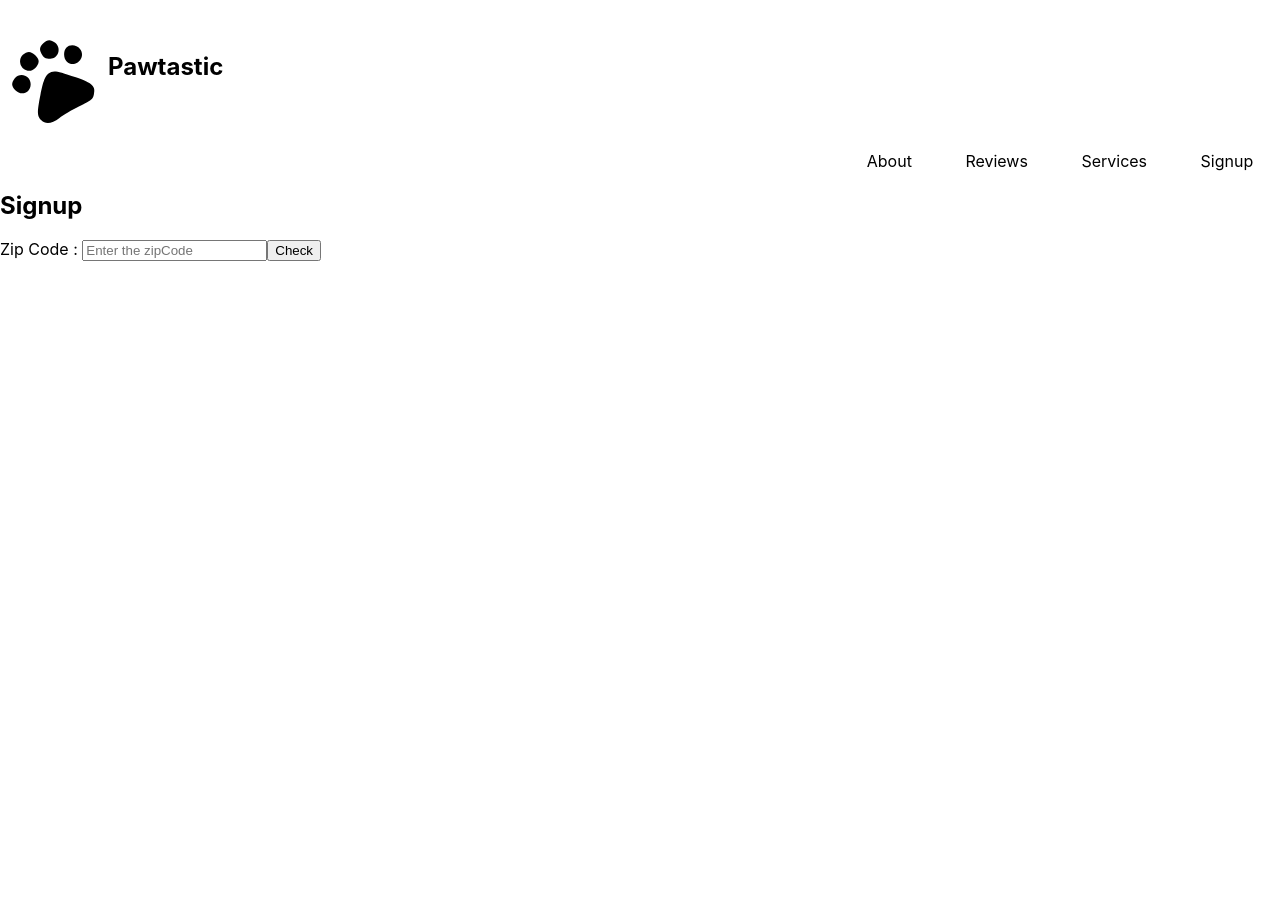
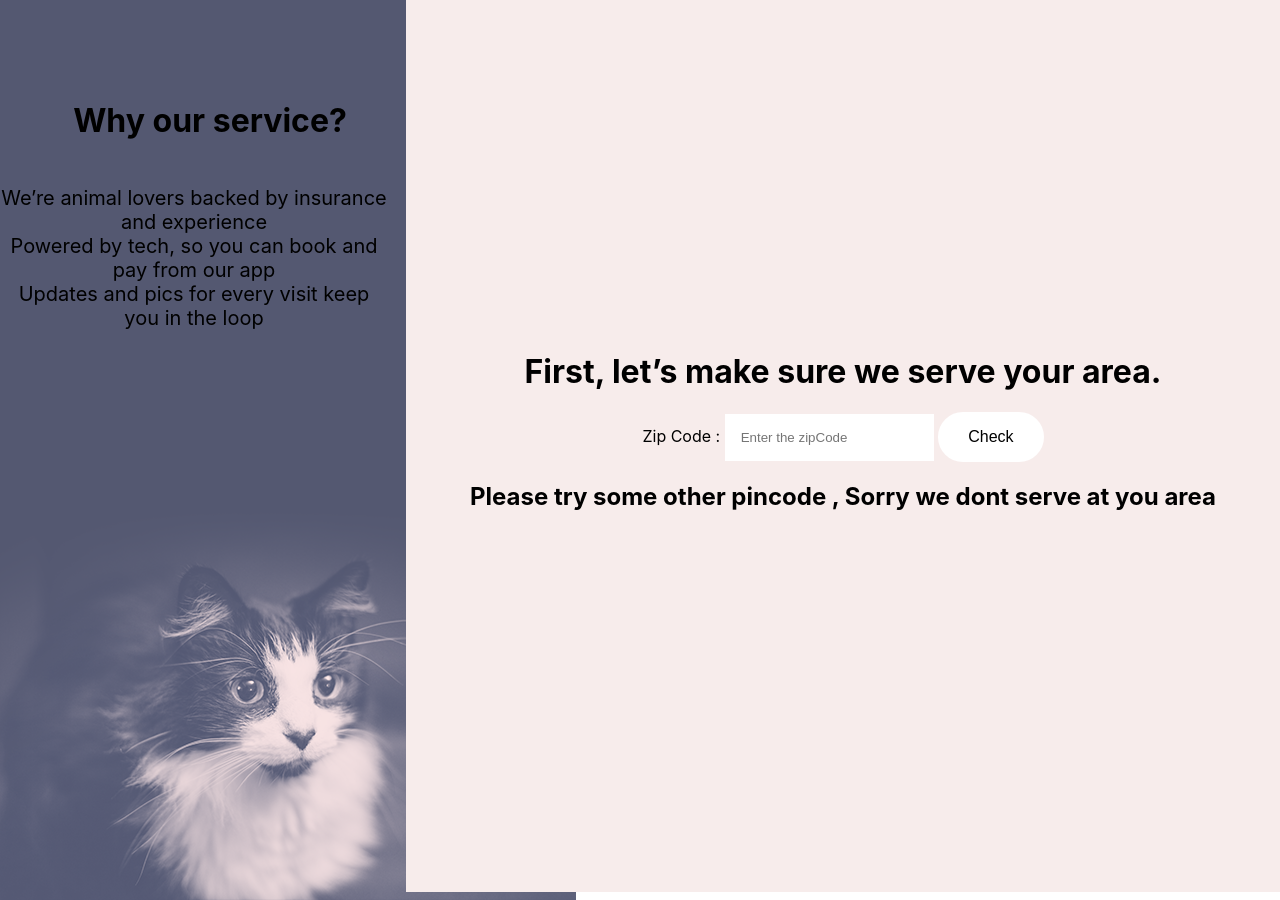
Before and after one commit to AagmanSuri/Pawtastic, a React (Create React App) app: page /Signup in a window 1280 px wide. Before the commit the page ends 800 px from the top, so only its background shows below. Built offline with nearby package versions, Linux system fonts and the light colour scheme.

Commit message:
Signup page created

```diff
--- a/src/App.js
+++ b/src/App.js
@@ -1,5 +1,5 @@
 import Home from "./pages/Home/Home";
-import Header from "./components/Header/Header";
+// import Header from "./components/Header/Header";
 import About from "./pages/About/About";
 import Reviews from "./pages/Reviews/Reviews";
 import Services from "./pages/Services/index";
@@ -11,7 +11,7 @@ function App() {
     <>
       <Router>
         <div className="App">
-          <Header />
+          {/* <Header /> */}
           {/* Switch matches the url and stops  */}
           <Switch>
             {/* exact has been intoduced */}
--- a/src/pages/Home/Home.js
+++ b/src/pages/Home/Home.js
@@ -12,9 +12,12 @@ import personAndPet from "../../assets/personAndPet.svg";
 import Review from "../../components/Reviews/Reviews";
 import ServicePriceCard from "../../components/ServicePriceCard/Price";
 import Footer from "../../components/Footer/Footer";
+import Header from "../../components/Header/Header";
+
 const Home = () => {
   return (
     <>
+      <Header />
       <section className="back">
         <img src={DogBanner} alt="Logo"></img>
       </section>
--- a/src/pages/Signup/index.js
+++ b/src/pages/Signup/index.js
@@ -1,4 +1,6 @@
 import React, { useState } from "react";
+import "./signup.css";
+import BackGroundCat from "../../assets/backGroungCat.svg";
 import { Link } from "react-router-dom";
 const Signup = () => {
   const [zipCode, setZipCode] = useState(0);
@@ -8,27 +10,65 @@ const Signup = () => {
 
     if (Number(zipCode) > 180000 && Number(zipCode) < 190000) {
       setProcess(true);
+    } else {
+      setProcess(false);
     }
   };
+
   return (
-    <div>
-      <h2>Signup</h2>
+    <div className="wrapper wrapper-sign">
+      <img className="back-pic" src={BackGroundCat} alt="back"></img>
+      <div style={{ textAlign: "center", marginTop: "5rem" }}>
+        <h1>Why our service?</h1>
+        <p style={{ fontSize: "20px", marginRight: "2rem" }}>
+          <br></br>
+          We’re animal lovers backed by insurance and experience<br></br>{" "}
+          Powered by tech, so you can book and pay from our app <br></br>{" "}
+          Updates and pics for every visit keep you in the loop
+        </p>
+      </div>
+      <div
+        className="box2"
+        style={{
+          backgroundColor: "#F7ECEB"
+        }}
+      >
+        <div
+          style={{
+            backgroundColor: "#F7ECEB",
+            textAlign: "center",
+            marginTop: "22rem"
+          }}
+        >
+          <h1>First, let’s make sure we serve your area.</h1>
           <label htmlFor="zipCode">Zip Code : </label>
           <input
             type="number"
             id="zipCode"
+            style={{ padding: "1rem", border: "none" }}
             // value={zipCode}
             placeholder="Enter the zipCode"
             onChange={(event) => {
               setZipCode(event.target.value);
             }}
           ></input>
-      <button onClick={checkHandeler}>Check</button>
+          {"   "}
+          <button className="btn" onClick={checkHandeler}>
+            Check
+          </button>
+          {"  "}
           {process && (
             <Link to="/Signup/register">
-          <button>Next</button>
+              <button className="btn">Next</button>
             </Link>
           )}
+          {!process && (
+            <h2>
+              Please try some other pincode , Sorry we dont serve at you area{" "}
+            </h2>
+          )}
+        </div>
+      </div>
     </div>
   );
 };
--- /dev/null
+++ b/src/pages/Signup/signup.css
@@ -0,0 +1,34 @@
+.wrapper-sign {
+  display: grid;
+  grid-template-columns: repeat(3, 1fr);
+  grid-auto-rows: 100px;
+}
+
+.box1 {
+  grid-column: 1;
+  grid-row: 1/8;
+}
+
+.box2 {
+  grid-column: 2/4;
+  grid-row: 1/ 8;
+  margin-left: -1.5rem;
+}
+.back-pic {
+  z-index: -105;
+  position: absolute;
+}
+.front {
+  z-index: 120;
+}
+.btn {
+  border-radius: 2rem;
+
+  /* padding: 1rem 2rem 1rem 2rem; */
+  border: 2px solid white;
+  background-color: white;
+  color: black;
+  padding: 14px 28px;
+  font-size: 16px;
+  cursor: pointer;
+}
```
Also changed, not shown: src/assets/backGroungCat.svg (added). Lines whose indentation alone changed are shown as unchanged.
